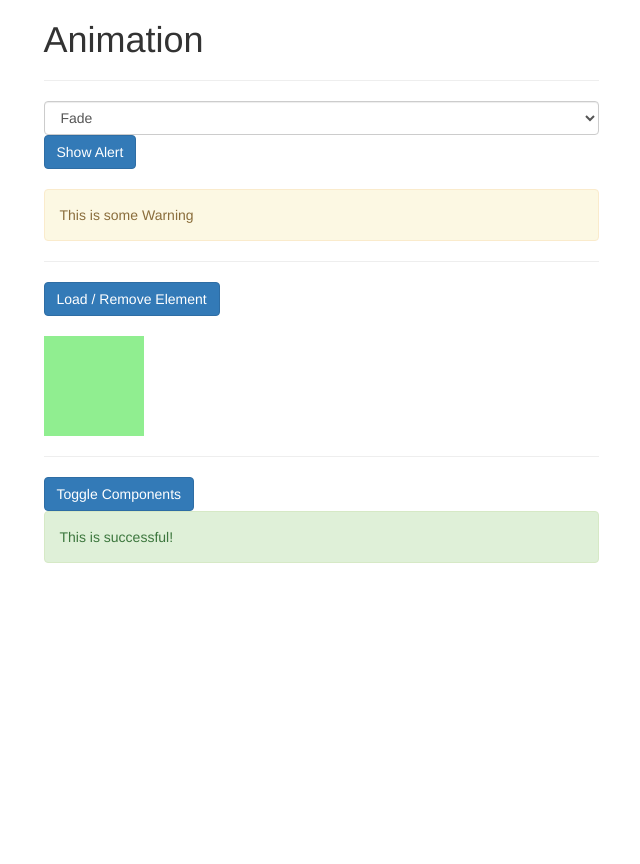
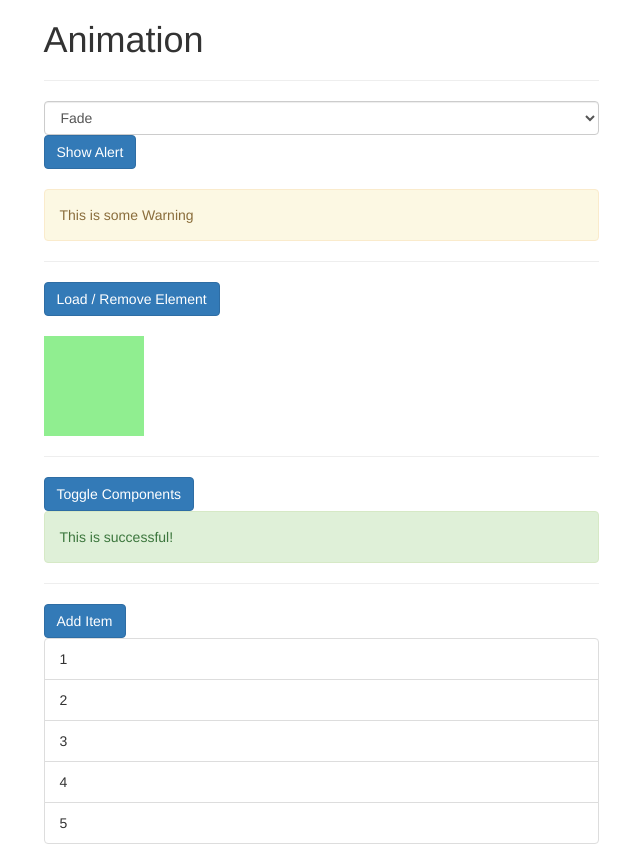
Before and after one commit to MinseungJeon/hello-world, a Vue app: page / in a window 1280 px wide. Shown: the whole page, without its empty margins (319-959 px from the left). Before the commit the page ends 800 px from the top, so only its background shows below. Built offline with nearby package versions, Linux system fonts and the light colour scheme; a web font is replaced by a local one.

Commit message:
14-21. Using transition-group - Preparations

```diff
--- a/src/App.vue
+++ b/src/App.vue
@@ -68,6 +68,19 @@
         <transition name="fade" mode="out-in">
           <component :is="selectedComponent"></component>
         </transition>
+        <hr />
+        <button class="btn btn-primary" @click="addItem">Add Item</button>
+        <ul class="list-group">
+          <li
+            class="list-group-item"
+            v-for="(number, index) in numbers"
+            :key="index"
+            @click="removeItem(index)"
+            style="cursor: pointer"
+          >
+            {{ number }}
+          </li>
+        </ul>
       </div>
     </div>
   </div>
@@ -85,6 +98,7 @@ export default {
       alertAnimation: "fade",
       elementWidth: 100,
       selectedComponent: "app-success-alert",
+      numbers: [1, 2, 3, 4, 5],
     };
   },
   methods: {
@@ -135,6 +149,13 @@ export default {
     },
     leaveCancelled(el) {
       console.log("leaveCancelled");
+    },
+    addItem() {
+      const pos = Math.floor(Math.random() * this.numbers.length);
+      this.numbers.splice(pos, 0, this.numbers.length + 1);
+    },
+    removeItem(index) {
+      this.numbers.splice(index, 1);
     },
   },
   components: {
```
